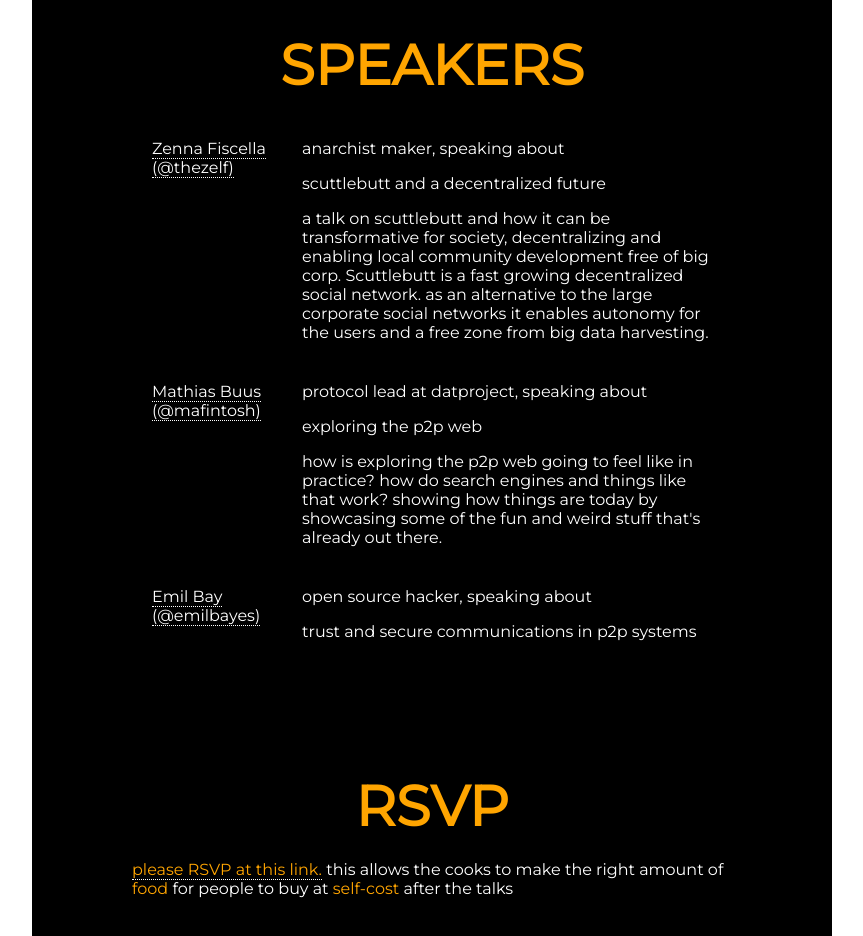
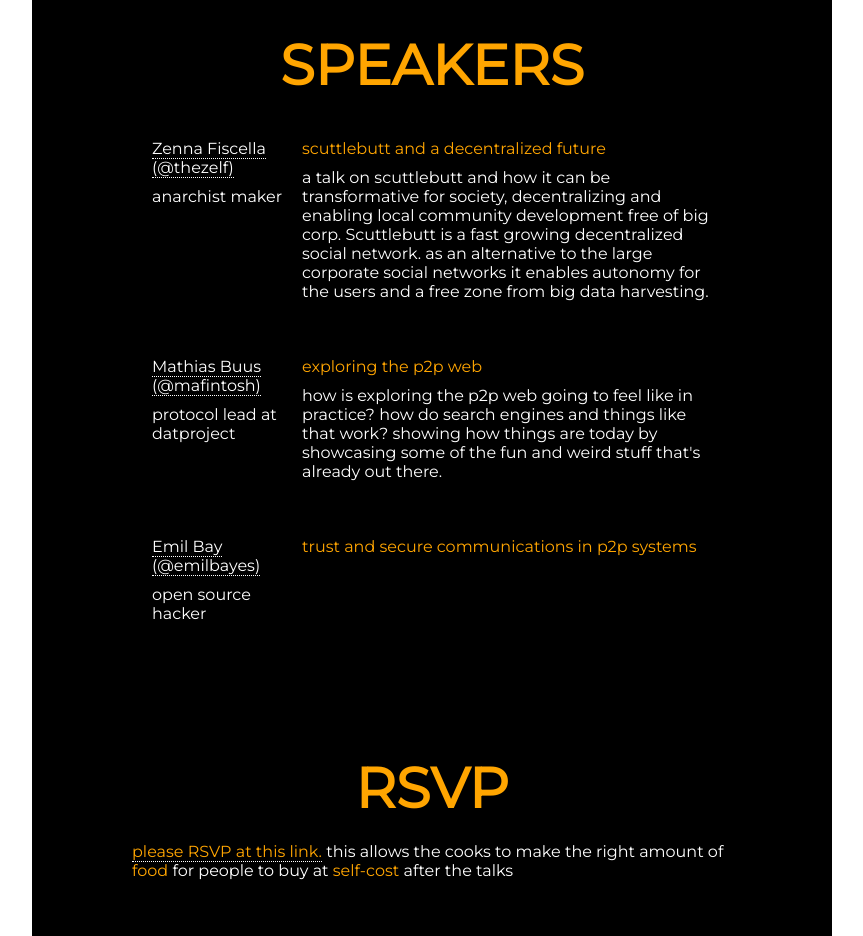
Before and after one commit to cblgh/p2p-oresund, a website: page public/index.html in a window 1280 px wide. Shown: the part 1300-2236 px from the top of the page, without its empty margins (208-1071 px from the left). Drawn offline with Linux system fonts and the light colour scheme.

Commit message:
Make the talk texts prettier

```diff
--- a/public/index.html
+++ b/public/index.html
@@ -58,21 +58,22 @@
             <div class="section">
                 <h3 class="fullwidth orange"> SPEAKERS </h3>
                 <div class="row-2">
-                    <div> <a href="https://zelf.me/">Zenna Fiscella (@thezelf)</a> </div>
-                    <div>anarchist maker, speaking about <p>scuttlebutt and a decentralized future</p>
-                        a talk on scuttlebutt and how it can be transformative for society, decentralizing and enabling local community development free of big corp. Scuttlebutt is a fast growing decentralized social network. as an alternative to the large corporate social networks it enables autonomy for the users and a free zone from big data harvesting.
+                    <div> <a href="https://zelf.me/">Zenna Fiscella (@thezelf)</a> <p>anarchist maker</p> </div>
+                    <div><span class="orange">scuttlebutt and a decentralized future</span>
+                        <p>a talk on scuttlebutt and how it can be transformative for society, decentralizing and enabling local community development free of big corp. Scuttlebutt is a fast growing decentralized social network. as an alternative to the large corporate social networks it enables autonomy for the users and a free zone from big data harvesting.</p>
                     </div>
                 </div>
                 <div class="row-2">
-                    <div><a href="https://twitter.com/mafintosh">Mathias Buus (@mafintosh)</a></div>
-                    <div>protocol lead at datproject, speaking about <p>exploring the p2p web</p>
-                        how is exploring the p2p web going to feel like in practice? how do search engines and things like that work? showing how things are today by showcasing some of the fun and weird stuff that's already out there.
+                    <div><a href="https://twitter.com/mafintosh">Mathias Buus (@mafintosh)</a><p>protocol lead at datproject</p></div>
+                    <div><span class="orange">exploring the p2p web</span>
+                        <p>how is exploring the p2p web going to feel like in practice? how do search engines and things like that work? showing how things are today by showcasing some of the fun and weird stuff that's already out there.</p>
                     </div>
                 </div>
                 <div class="row-2">
-                    <div> <a href="https://twitter.com/emilbayes">Emil Bay (@emilbayes)</a></div>
-                    <div>open source hacker, speaking
-                        about <p>trust and secure communications in p2p systems</p></div>
+                    <div> <a href="https://twitter.com/emilbayes">Emil Bay (@emilbayes)</a><p>open source hacker</p></div>
+                    <div>
+                        <span class="orange">trust and secure communications in p2p systems</span>
+                    </div>
                 </div>
             </div>
             <div class="section">
--- a/public/links/style.css
+++ b/public/links/style.css
@@ -90,6 +90,10 @@
     background: black;
     padding: 20px;
     color: white;
+}
+
+.row-2 p {
+    margin-top: 10px
 }
 
 .fullwidth {
```
